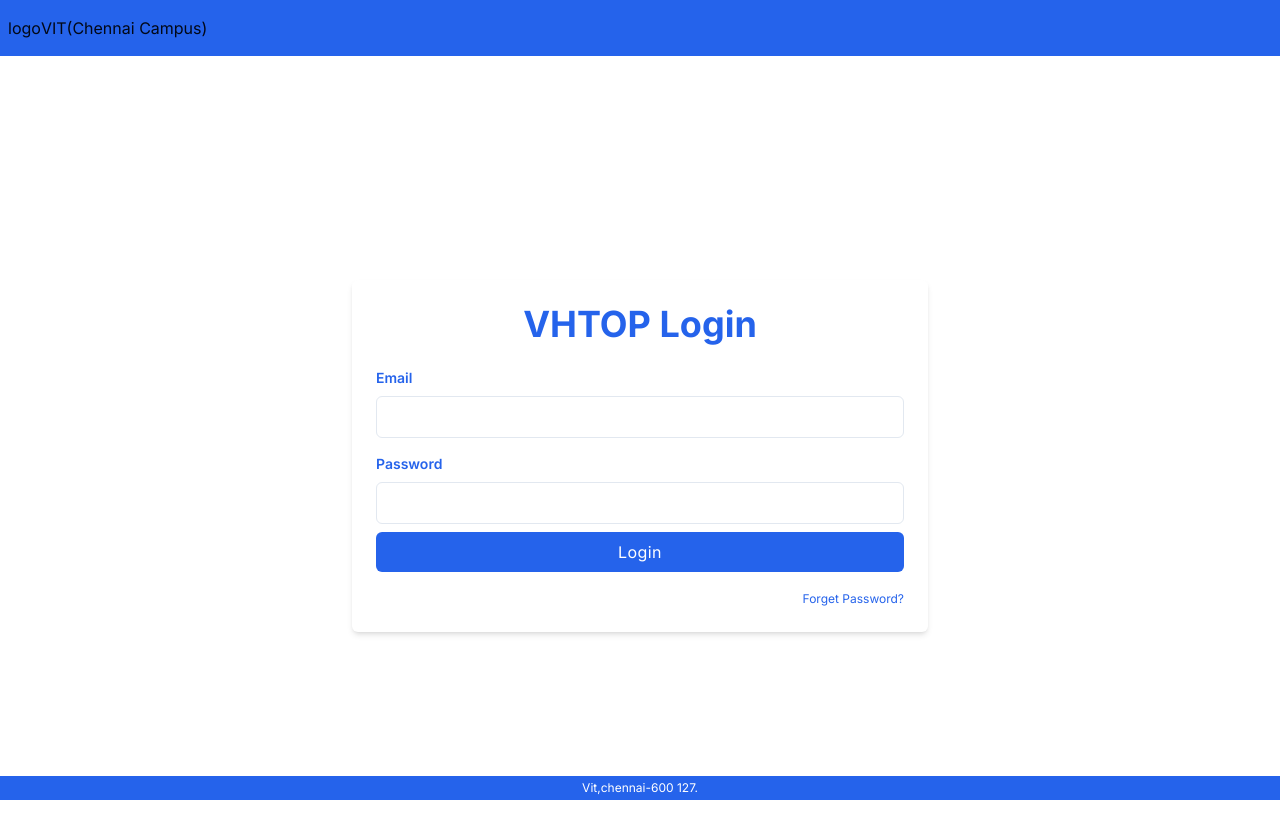
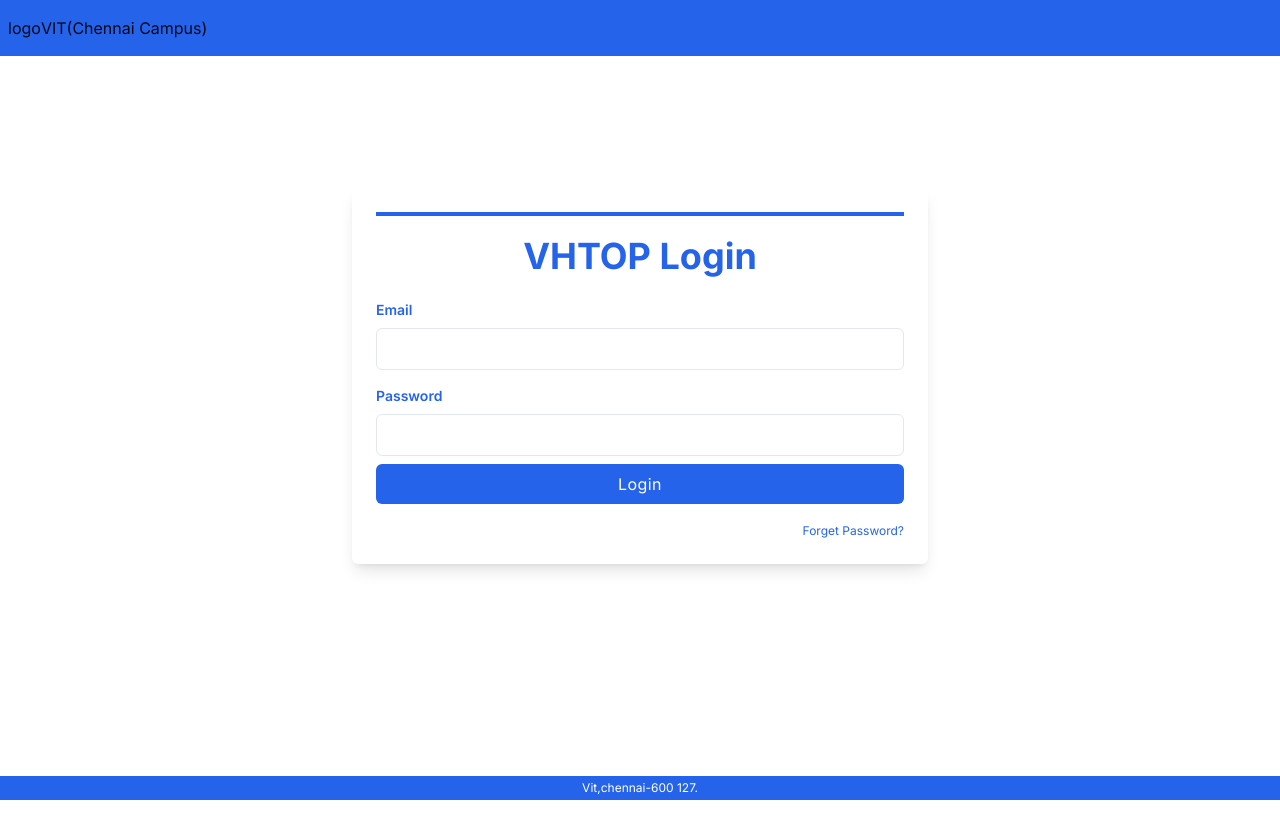
Before and after one commit to meaviral17/vhtop, a Next.js app: page /login in a window 1280 px wide. Shown: the top 838 px of the page. Built offline with nearby package versions, Linux system fonts and the light colour scheme.

Commit message:
Update Loginform.tsx

```diff
--- a/components/LoginForm/Loginform.tsx
+++ b/components/LoginForm/Loginform.tsx
@@ -2,8 +2,9 @@ import Link from "next/link";
 
 export default function Login() {
   return (
-    <div className="relative flex flex-col items-center justify-center min-h-screen overflow-hidden ">
-      <div className="w-full p-6 bg-white rounded-md shadow-md lg:max-w-xl ">
+<div className="relative flex flex-col items-center justify-center min-h-screen overflow-hidden">
+  <div className="w-full p-6 bg-white rounded-md shadow-lg lg:max-w-xl mb-40">
+        <div className="w-full h-1 bg-primary mb-5"></div>
         <h1 className=" font-bold text-center text-primary text-4xl ">VHTOP Login</h1>
         <form className="mt-6">
           <div className="mb-4">
```
